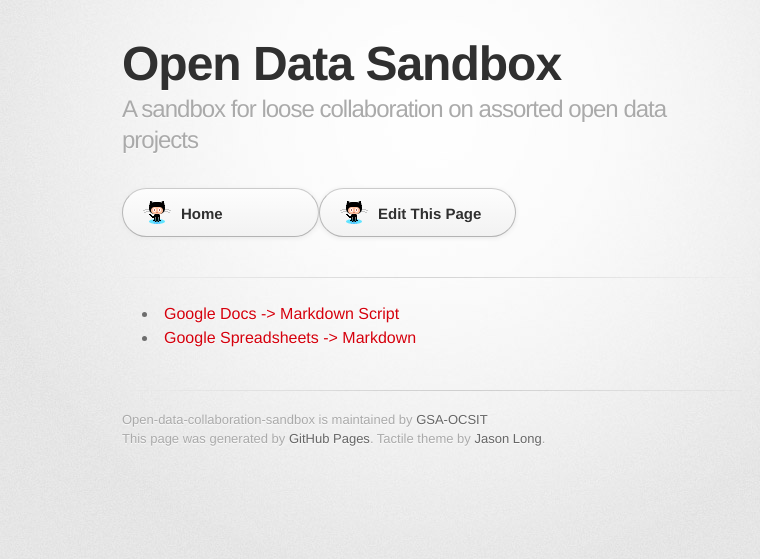
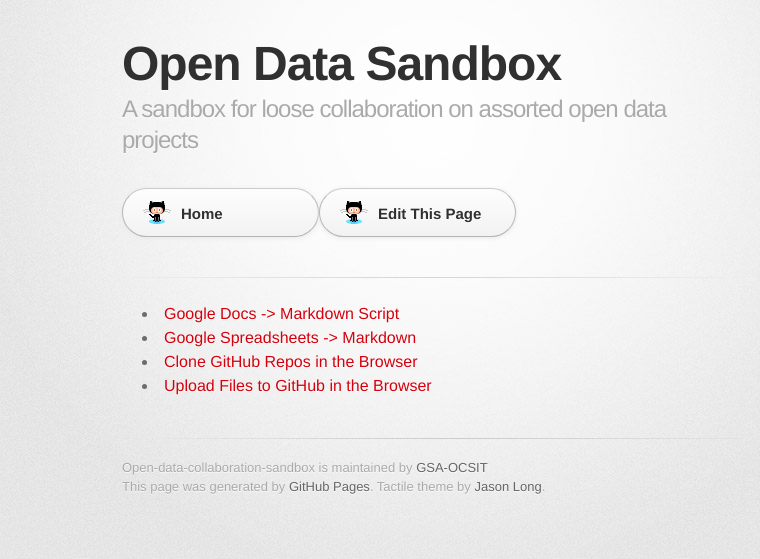
Before and after one commit to GSA/Open-Data-Collaboration-Sandbox, a Jekyll site: the page built from github_tips_and_tricks.md, in a window 1280 px wide. Shown: the top 559 px of the page, without its empty margins (208-968 px from the left). Built offline with Jekyll 4.4.1, drawn with Linux system fonts in a browser that asks for light colours; some web fonts are replaced.

Commit message:
adding clone and upload tools to list

```diff
--- a/github_tips_and_tricks.md
+++ b/github_tips_and_tricks.md
@@ -7,3 +7,5 @@
 
 * [Google Docs -> Markdown Script](https://github.com/mangini/gdocs2md)
 * [Google Spreadsheets -> Markdown](https://github.com/jlord/sheetdown)
+* [Clone GitHub Repos in the Browser](https://github.com/benbalter/copy-to)
+* [Upload Files to GitHub in the Browser](https://github.com/benbalter/github-uploader)
```
